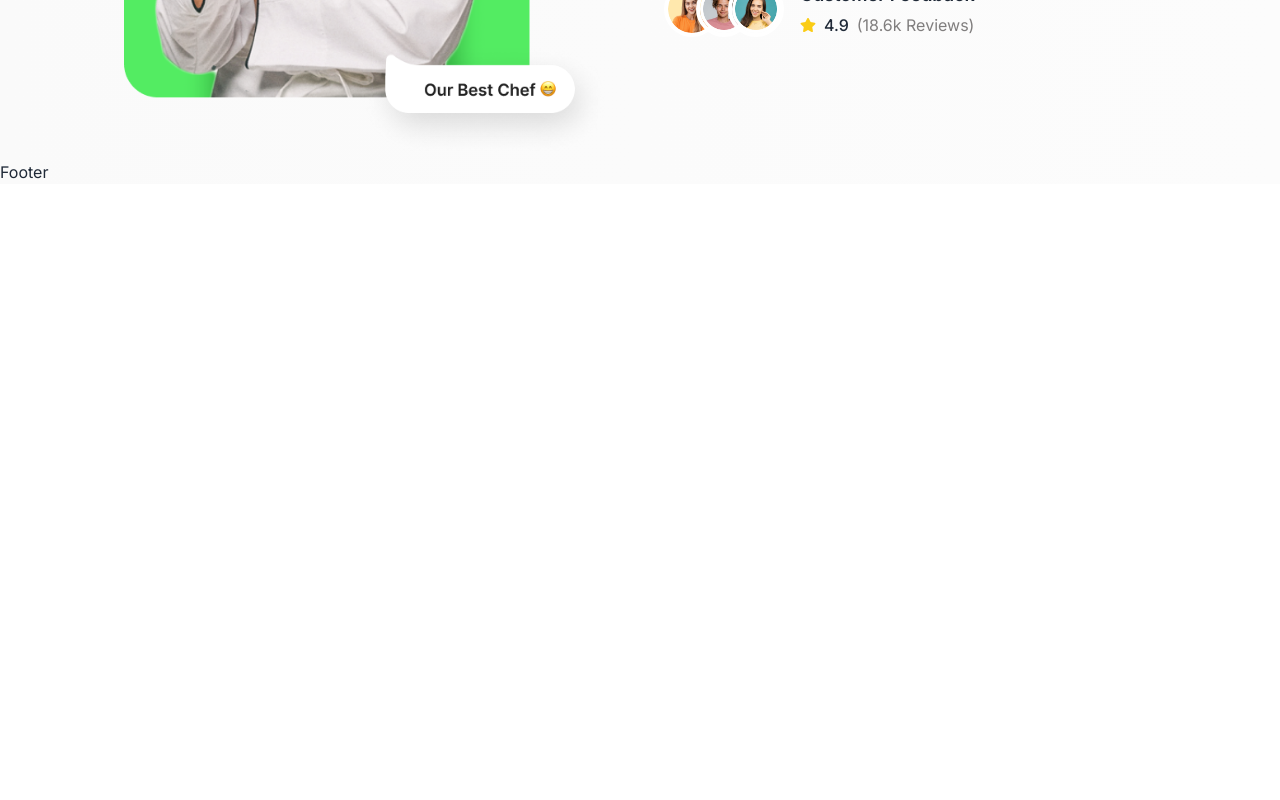
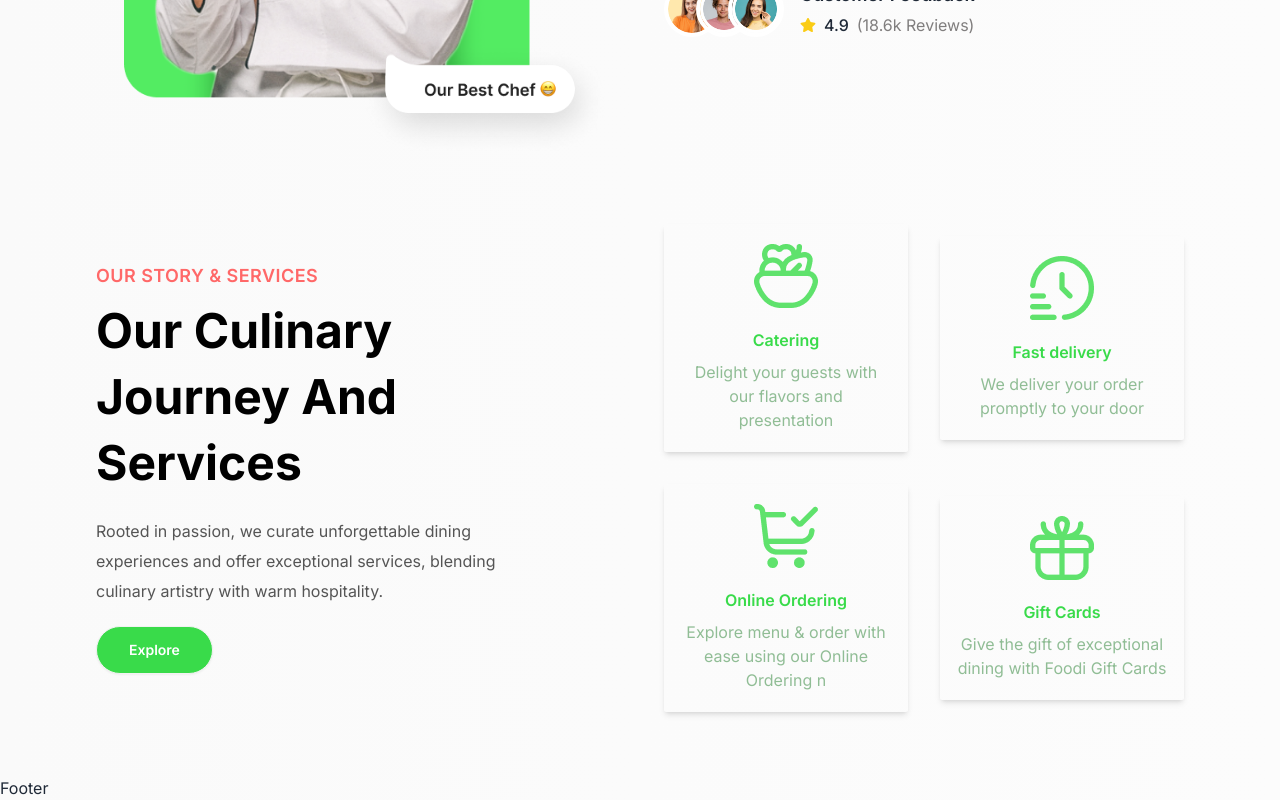
Before and after one commit to ahsaanullah0088/foodi-mern, a React (Vite) app in the folder food-client/: page / in a window 1280 px wide. Shown: the part 2858-3658 px from the top of the page. Before the commit the page ends 3042 px from the top, so only its background shows below. Built offline with nearby package versions, Linux system fonts and the light colour scheme.

Commit message:
make our services section

```diff
--- a/food-client/src/Pages/home/Home.jsx
+++ b/food-client/src/Pages/home/Home.jsx
@@ -3,6 +3,7 @@
 import Categories from './Categories'
 import SpecialDishes from './SpecialDishes'
 import Testmonials from './Testimonials'
+import OurServices from './OurServices'
 
 const Home = () => {
   return (
@@ -11,6 +12,7 @@
       <Categories/>
       <SpecialDishes/>
       <Testmonials/>
+      <OurServices/>
     </div>
   )
 }
--- /dev/null
+++ b/food-client/src/Pages/home/OurServices.jsx
@@ -0,0 +1,47 @@
+import React from "react";
+import "../../App.css"
+const serviceLists = [
+    {id:1, title: "Catering", des: "Delight your guests with our flavors and  presentation", img: "/images/home/services/icon1.png"},
+    {id:2, title: "Fast delivery", des: "We deliver your order promptly to your door", img: "/images/home/services/icon2.png"},
+    {id:3, title: "Online Ordering", des: "Explore menu & order with ease using our Online Ordering n", img: "/images/home/services/icon3.png"},
+    {id:4, title: "Gift Cards", des: "Give the gift of exceptional dining with Foodi Gift Cards", img: "/images/home/services/icon4.png"},
+]
+
+const OurServices = () => {
+  return (
+    <div className="section-container my-16">
+      <div className="flex flex-col md:flex-row items-center justify-between gap-12">
+        <div className="md:w-1/2">
+          <div className="text-left md:w-4/5">
+            <p className="subtitle">Our Story & Services</p>
+            <h2 className="title">Our Culinary Journey And Services</h2>
+            <p className="my-5 text-secondary leading-[30px]">
+              Rooted in passion, we curate unforgettable dining experiences and
+              offer exceptional services, blending culinary artistry with warm
+              hospitality.
+            </p>
+
+            <button className="bg-green font-semibold btn text-white px-8 py-3 rounded-full">
+              Explore
+            </button>
+          </div>
+        </div>
+        <div className="md:w-1/2">
+            <div className="grid sm:grid-cols-2 grid-cols-1 gap-8 items-center">
+                {
+                    serviceLists.map((service) => (
+                        <div key={service.id} className="shadow-md rounded-sm py-5 px-4 text-center space-y-2 text-green cursor-pointer hover:border hover:border-indigo-600 transition-all duration-200">
+                            <img src={service.img} alt="" className=" mx-auto"/>
+                            <h5 className="pt-3 font-semibold"> {service.title}</h5>
+                            <p className="text-[#90BD95]">{service.des}</p>
+                        </div>
+                    ))
+                }
+            </div>
+        </div>
+      </div>
+    </div>
+  );
+};
+
+export default OurServices;
```
